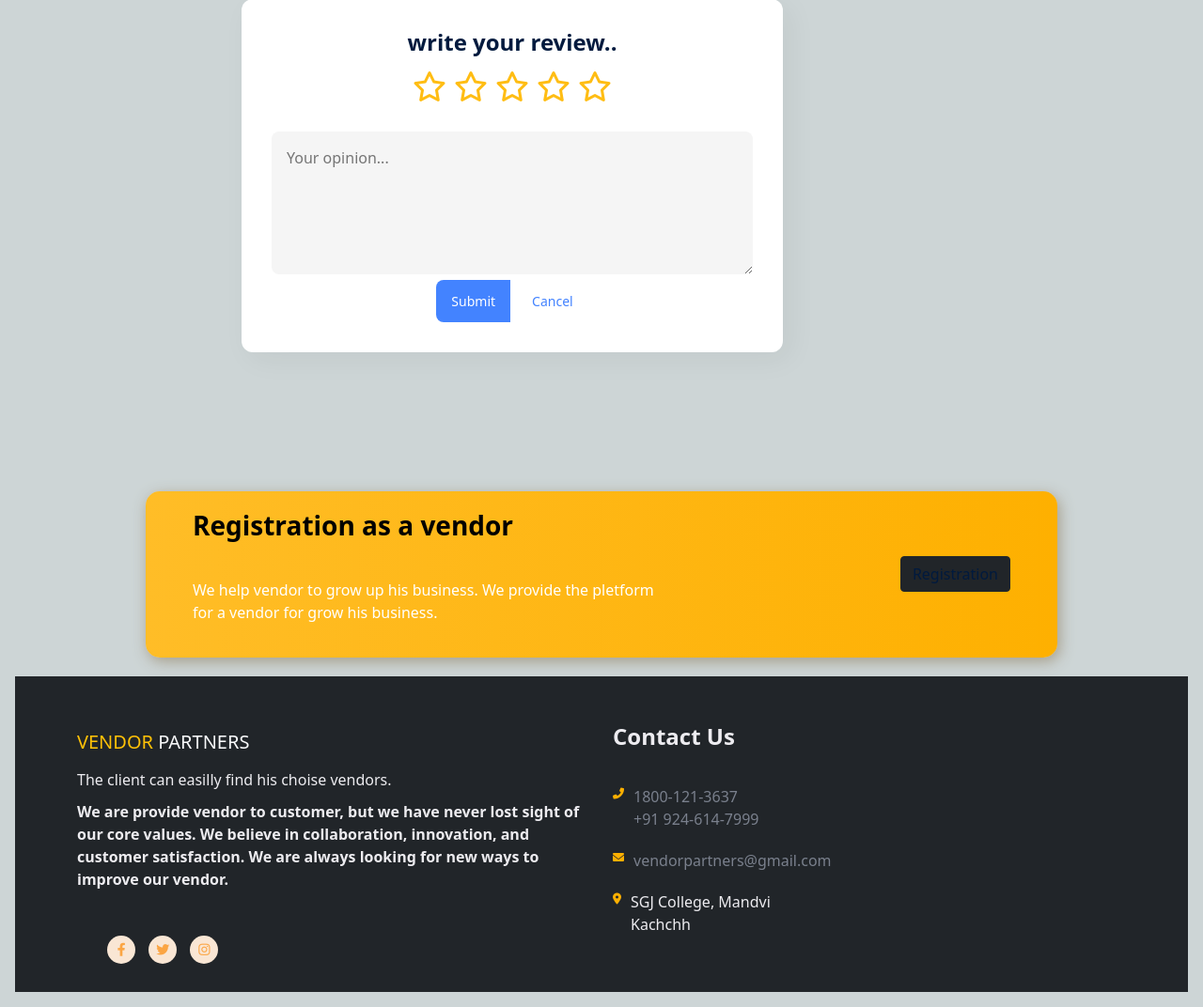
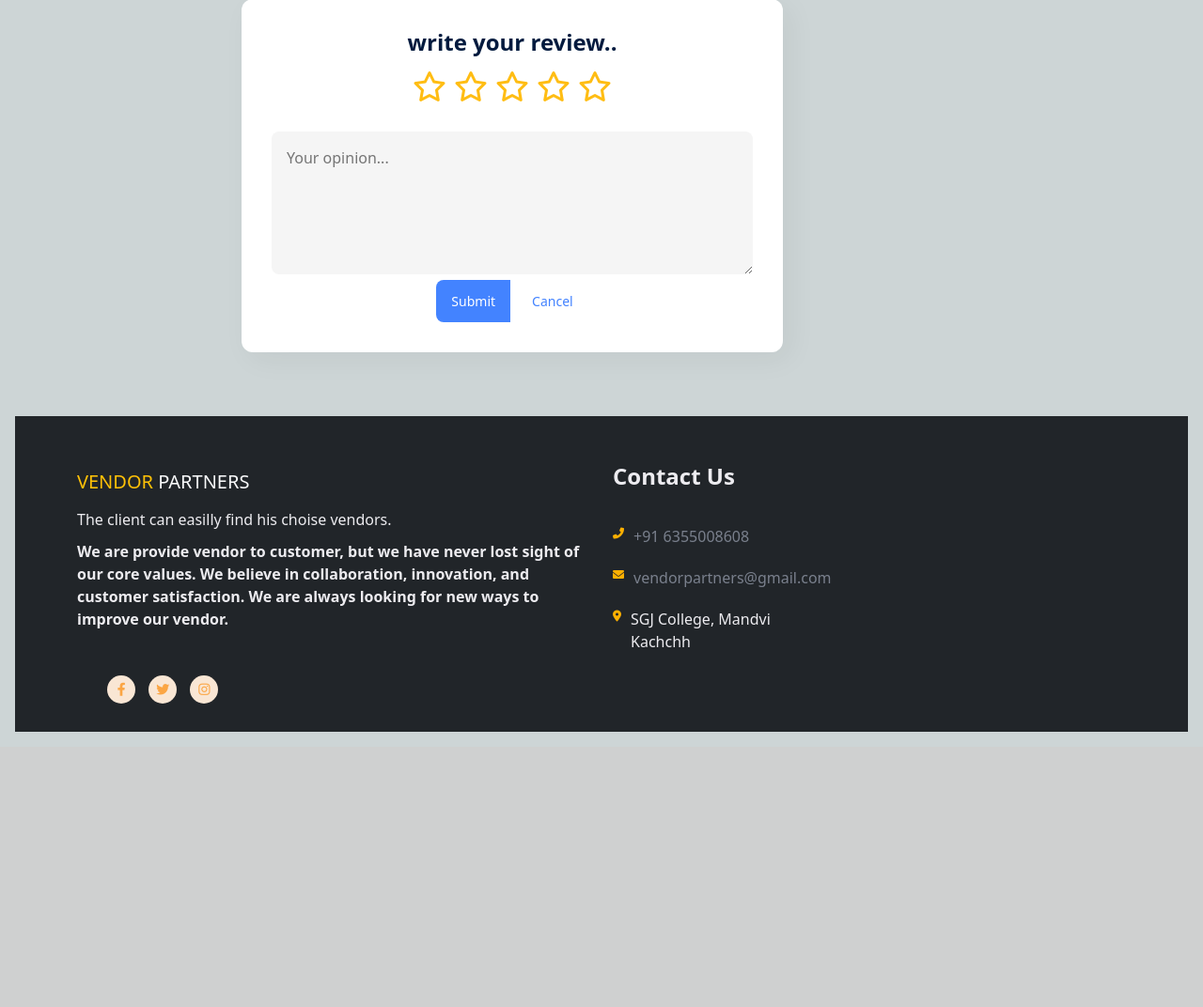
Before and after one commit to Meet890/vendor_web, a PHP site: page /client/vendor_profile.php in a window 1280 px wide. Shown: the part 1241-2313 px from the top of the page at 94% size. After the commit the page ends 2020 px from the top, so only its background shows below. Run offline with PHP 8.4, Linux system fonts and the light colour scheme; some libraries are stand-ins or nearby versions; some web fonts are replaced.

Commit message:
remove registration in client

```diff
--- a/client/footer.php
+++ b/client/footer.php
@@ -20,25 +20,6 @@
 </head>
 <body>
 
-<section class="deneb_cta">
-	<div class="container mar">
-		<div class="cta_wrapper">
-			<div class="row align-items-center">
-				<div class="col-lg-7">
-					<div class="cta_content">
-						<h3>Registration as a vendor </h3>
-						<p>We help vendor to grow up his business. We provide the pletform for a vendor for grow his business.</p>
-					</div>
-				</div>
-				<div class="col-lg-5">
-					<div class="button_box">
-						<a href="vendor_reg2.php" class="btn btn-dark">Registration</a>
-					</div>
-				</div>
-			</div>
-		</div>
-	</div>
-</section>
 <footer class="deneb_footer">
 	<div class="widget_wrapper" >
 		<div class="container">
@@ -72,8 +53,8 @@
 									<i class="fas fa-phone-alt"></i>
 								</div>
 								<div class="info">
-									<p><a href="tel:+919246147999">1800-121-3637</a></p>
-									<p><a href="tel:+919246147999">+91 924-614-7999</a></p>
+									<p><a href="tel:+919246147999">+91 6355008608</a></p>
+
 								</div>
 							</div>
 							<div class="single_info">
```
